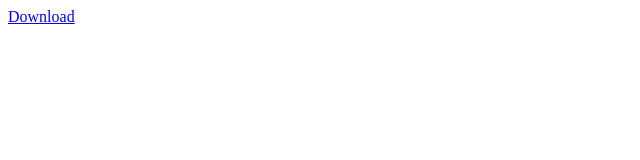
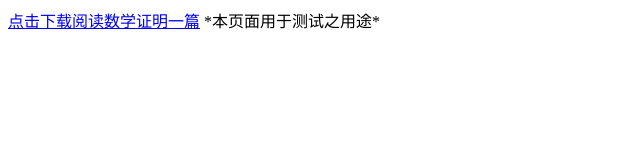
Before and after one commit to hellowangliao/hellowangliao.github.io, a plain HTML site: page index.html in a window 1280 px wide. Shown: the whole page, without its empty margins (0-640 px from the left). Drawn offline with Linux system fonts and the light colour scheme.

Commit message:
Initial commit

```diff
--- a/index.html
+++ b/index.html
@@ -1 +1,2 @@
-<a href="psi.pdf">Download</a>
+<a href="psi.pdf">点击下载阅读数学证明一篇</a>
+*本页面用于测试之用途*
```
